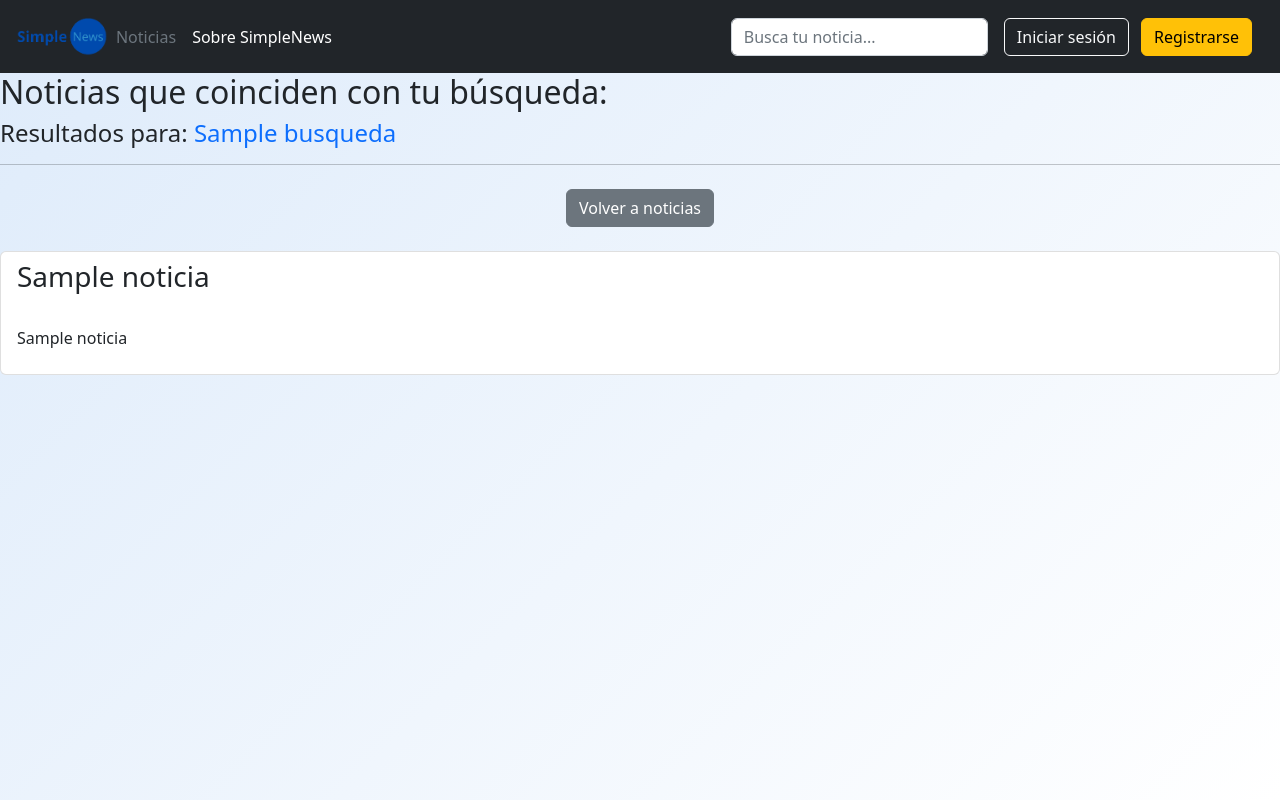
After one commit to Alv-Maker/simplenews, a Flask app: template noticias/templates/noticias_busqueda.html in a window 1280 px wide. The commit adds this page. Run offline with Flask 3, Linux system fonts and the light colour scheme; the template is opened without the code that fills it: most values are stand-ins (such as "Sample title", 1, 10 or a date in 2020).

Commit message:
Solucionando problemas pendientes: login fallido, pulir busqueda

```diff
--- a/app.py
+++ b/app.py
@@ -27,9 +27,11 @@ srp = sirope.Sirope()
 lm = flask_login.LoginManager()
 lm.init_app(app)
 
+
 @app.route("/")
 def index():
     return flask.send_from_directory(app.static_folder, "index.html")
+
 
 @app.errorhandler(405)
 def method_not_allowed(e):
--- a/models/noticia.py
+++ b/models/noticia.py
@@ -12,6 +12,7 @@ class Noticia:
         self.__vistas = 0
         self.__likes = 0
         self.__comentarios = []  # Inicializa la lista de comentarios
+        self.__numcomentarios = 0  # Inicializa el contador de comentarios
         self.__periodista = periodista  # Almacena el periodista que creó la noticia
         self.__fecha = datetime.datetime.now()  # Almacena la fecha de creación de la noticia
         self.__nxt_cmnt_id = 1
@@ -67,6 +68,7 @@ class Noticia:
 
     def add_comentario(self, comentario):
         self.__comentarios.append(comentario)
+        self.__numcomentarios += 1
 
     def remove_comentario(self, comentario):
         for i in self.__comentarios:
@@ -77,4 +79,5 @@ class Noticia:
         return False
 
     def getnxtcmntid(self):
-        return len(self.comentarios)+1
+        toret = self.ID * 3 * (self.__numcomentarios+1) * 5
+        return toret
--- a/noticias/noticias.py
+++ b/noticias/noticias.py
@@ -43,8 +43,8 @@ def busqueda():
 
     noticias = srp.load_all(Noticia)
     resultados = [n for n in noticias if query.lower() in n.titulo.lower() or query.lower() in n.subtitulo.lower()]
-    return flask.render_template("noticias.html", noticias = resultados)
+    return flask.render_template("noticias_busqueda.html", noticias = resultados, sesion = Usuario.current_user() != None, busqueda = query)
 
 @noticiasb.route("/publicar/")
 def publicar():
-    return flask.send_from_directory(noticiasb.static_folder, "crear-noticia.html")
+    return flask.render_template("crear_noticia.html", sesion = Usuario.current_user() != None)
--- /dev/null
+++ b/noticias/templates/noticias_busqueda.html
@@ -0,0 +1,83 @@
+<!DOCTYPE html>
+<html>
+
+<head>
+  <title>SimpleNews</title>
+  <link href="https://cdn.jsdelivr.net/npm/bootstrap@5.2.0-beta1/dist/css/bootstrap.min.css" rel="stylesheet">
+
+</head>
+
+    <body style="background: linear-gradient(135deg, #c3dbf78d 0%, #ffffff 100%); min-height: 100vh;">
+  <script src="https://cdn.jsdelivr.net/npm/bootstrap@5.1.3/dist/js/bootstrap.bundle.min.js"
+    integrity="sha384-ka7Sk0Gln4gmtz2MlQnikT1wXgYsOg+OMhuP+IlRH9sENBO0LRn5q+8nbTov4+1p"
+    crossorigin="anonymous"></script>
+
+  <header class="p-3 bg-dark text-white">
+    <div class="container-fluid" style="padding-left: 0px;">
+      <div class="d-flex flex-wrap align-items-center justify-content-center justify-content-lg-center">
+        <a href="/" class="navbar-brand">
+          <img src="/static/img/logo.png" alt="Logo" style="height: 40px; width: auto;" class="d-inline-block align-text-top">
+        </a>
+
+        <ul class="nav col-12 col-lg-auto me-lg-auto mb-2 justify-content-center mb-md-0">
+          <li><a href="/noticias" class="nav-link px-2 text-secondary">Noticias</a></li>
+          <li><a href="#" class="nav-link px-2 text-white">Sobre SimpleNews</a></li>
+        </ul>
+
+        <form class="col-12 col-lg-auto mb-3 mb-lg-0 me-lg-3" onsubmit="window.location.href='/noticias/b/?q=' + this[0].value; return false;">
+          <input type="search" class="form-control form-control-dark" placeholder="Busca tu noticia..."
+            aria-label="Search">
+        </form>
+
+        {% if not sesion %}
+        <div class="text-end">
+          <button type="button" class="btn btn-outline-light me-2" onclick="window.location.href='/users/'">Iniciar sesión</button>
+          <button type="button" class="btn btn-warning" onclick="window.location.href='/users/register'">Registrarse</button>
+        </div>
+        {% else %}
+        <div class="text-end">
+          <button type="button" class="btn btn-outline-light me-2" onclick="fetch('/api/l/logout', {
+            method: 'POST',
+        })
+            .then(response => {
+              if (response.redirected) {
+                window.location.reload();
+              }
+            })">Cerrar sesión</button>
+          <button type="button" class="btn btn-warning" onclick="window.location.href='/users/profile'">Perfil</button>
+        </div>
+        {% endif %}
+      </div>
+  </header>
+
+
+  <h2>Noticias que coinciden con tu búsqueda:</h2>
+  <h4>Resultados para: <span class="text-primary">{{ busqueda }}</span></h4>
+  <hr>
+  <div class="d-flex justify-content-center my-4">
+    <button class="btn btn-secondary" onclick="window.location.href='/noticias'">Volver a noticias</button>
+  </div>
+
+  <ul id="ulListaPersonas" class="list-group">
+    {% if noticias %}
+    {% for noticia in noticias %}
+    <li class="list-group-item">
+      <a href="/noticias/{{ noticia.ID }}" style="color: inherit; text-decoration: none;">
+        <h3>{{ noticia.titulo }}</h3>
+      </a>
+      <br>
+      <p>{{ noticia.subtitulo }}</p>
+
+
+    </li>
+    {% endfor %}
+    {% else %}
+    <li class="list-group-item">No hay noticias.</li>
+    {% endif %}
+  </ul>
+
+  <div id="dvError" style="background-color: red; color: white; display: none;">
+  </div>
+</body>
+
+</html>
--- a/users/static/register.html
+++ b/users/static/register.html
@@ -9,6 +9,7 @@
             {
                 const form = document.getElementById("frmInputName");
                 const dvError = document.getElementById("dvError");
+                dvError.innerHTML = "";
 
                 for (j in form.childNodes){
                     var i = form.childNodes[j]
--- a/users/static/login.html
+++ b/users/templates/login.html
@@ -61,7 +61,7 @@
         </form>
         <p class="h5">¿No tienes cuenta? <a href="/users/register">Registrate</a></p>
 
-        <div id="dvError" style="background-color: red; color: white; display: none;">
+        <div id="dvError" style="background-color: red; color: white; ">{{ error }}
         </div>
         </div>
     </body>
--- a/users/users.py
+++ b/users/users.py
@@ -16,7 +16,11 @@ def login_page():
     if Usuario.current_user() != None:
         return flask.redirect("/noticias")
     else:
-        return flask.send_from_directory(loginb.static_folder, "login.html")
+        if flask.get_flashed_messages():
+            error = flask.get_flashed_messages().pop(0)
+        else:
+            error = ""
+        return flask.render_template("login.html",error=error)
 
 @loginb.route("/register")
 def register_page():
```
Also changed, not shown: api/api.py (+31 -28 lines), models/comentario.py (+6 -2 lines), noticias/templates/noticia.html (+5 -4 lines), noticias/templates/crear_noticia.html (renamed from noticias/static/crear-noticia.html).
